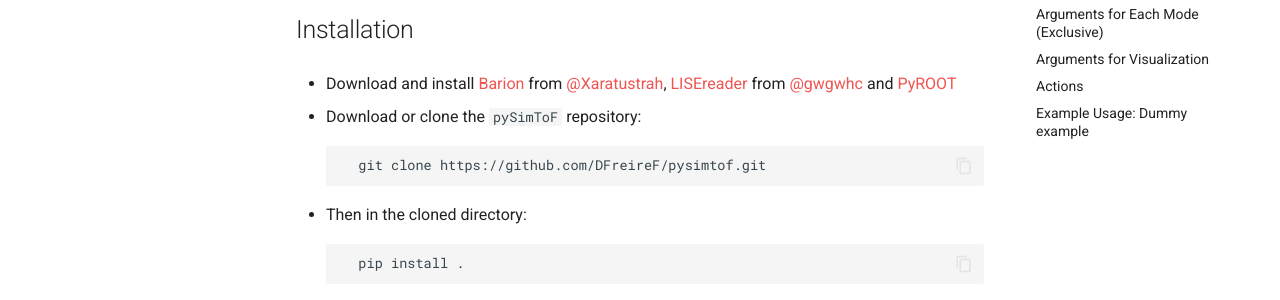
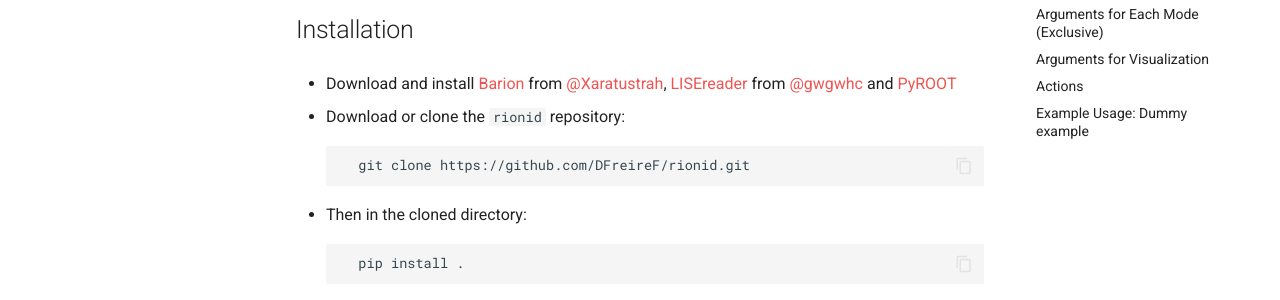
Before and after one commit to DFreireF/rionid, an MkDocs documentation site: the page built from docs/index.md, in a window 1280 px wide and 900 px high. Shown: the part 259-559 px from the top of the window. Built offline with MkDocs 1.6.1 and Material for MkDocs 9.7.7, drawn with Linux system fonts in a browser that asks for light colours; comment, search, counter and statistics services are not loaded.

Commit message:
Update index.md

````diff
--- a/docs/index.md
+++ b/docs/index.md
@@ -6,9 +6,9 @@
 
 +    Download and install [Barion](https://github.com/xaratustrah/barion) from [@Xaratustrah](https://github.com/xaratustrah), [LISEreader](https://github.com/gwgwhc/lisereader) from [@gwgwhc](https://github.com/gwgwhc) and [PyROOT](https://root.cern/manual/python/)
 
-+    Download or clone the `pySimToF` repository:
++    Download or clone the `rionid` repository:
   ```bash
-    git clone https://github.com/DFreireF/pysimtof.git
+    git clone https://github.com/DFreireF/rionid.git
   ```
 +    Then in the cloned directory:
   ```bash
````
